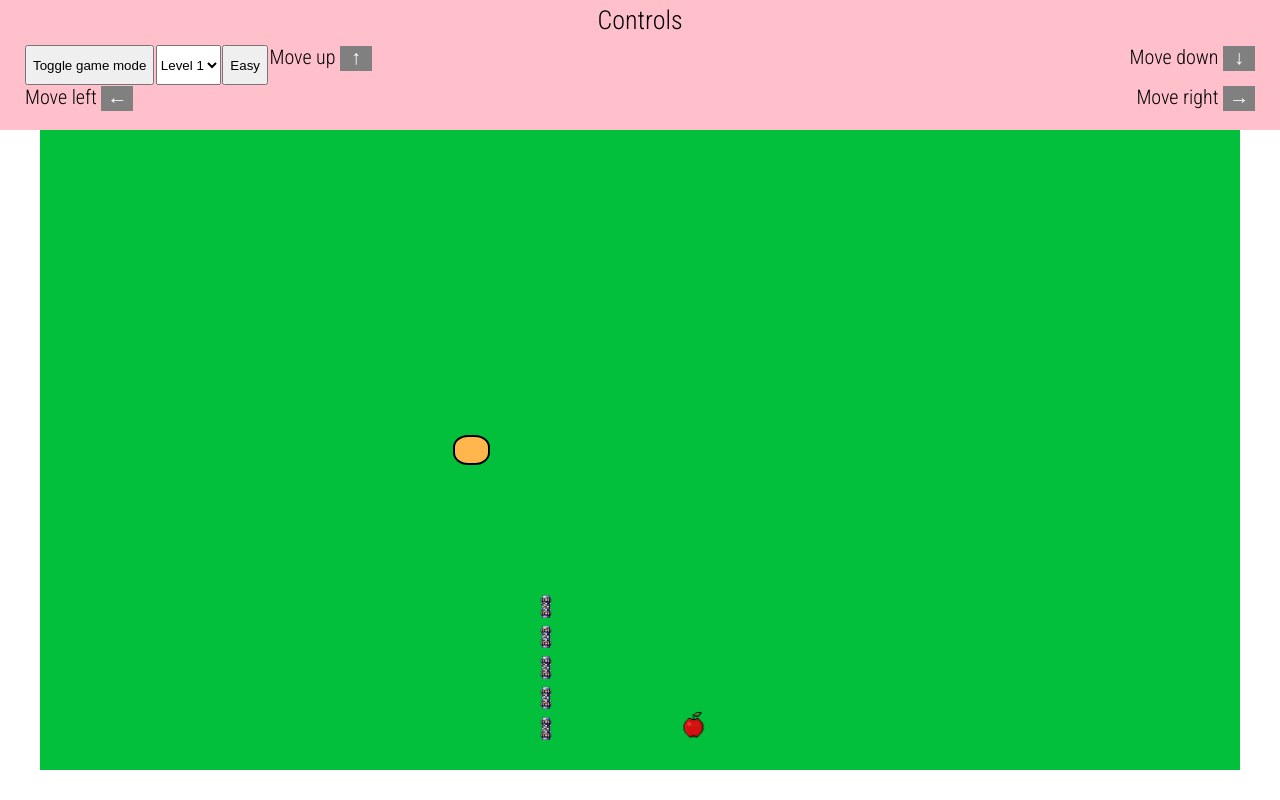
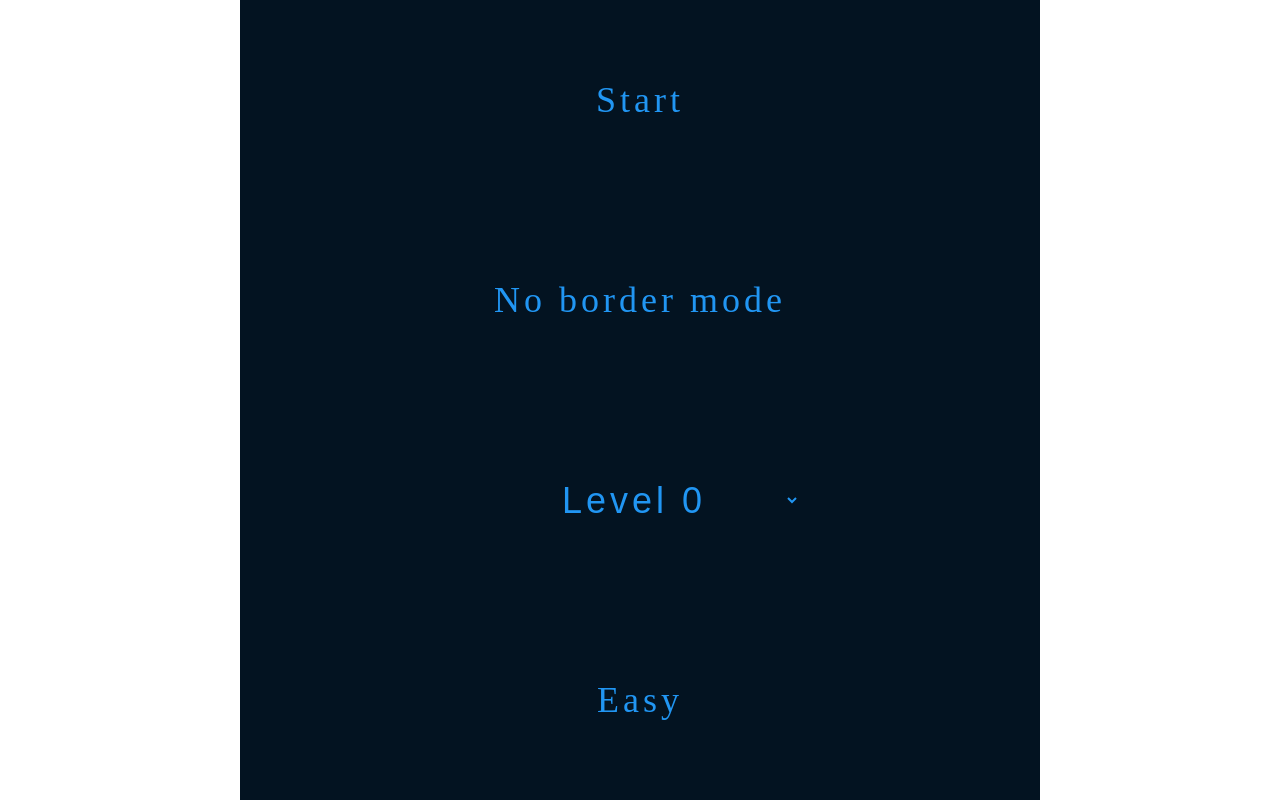
Before and after one commit to TigranMn/Snake_Game, a plain HTML site: page index.html in a window 1280 px wide. Drawn offline with Linux system fonts and the light colour scheme.

Commit message:
bug fixes

```diff
--- a/Design/styles.css
+++ /dev/null
@@ -1,105 +0,0 @@
-body {
-   display: flex;
-   margin: 0;
-}
-.menu{
-   width: 100vmin;
-   height: 100vmin;
-   margin: 0 auto;
-   background-color: #031321;
-   display: flex;
-   flex-wrap: wrap;
-   flex-direction: column;
-   justify-content: space-around;
-   align-items: center;
-}
-.menuItem {
-   color: #2196f3;
-   letter-spacing: 4px;
-   width: 40%;
-   height: 10%;
-   display: flex;
-   justify-content: center;
-   align-items: center;
-   text-align: center;
-   font-size: 36px;
-}
-.menuItem:hover {
-   color:#255784;
-   background: #2196f3;
-   box-shadow: 0 0 10px #2196f3, 0 0 40px #2196f3, 0 0 80px #2196f3;
-}
-.start {
-   position: relative;
-   overflow: hidden;
-}
-.start:hover {
-   transition-delay: 0.4s;
-}
-.start span {
-   position: absolute;
-   display: block;
-}
-
-.start span:nth-child(1) {
-  top: 0;
-  left: -100%;
-  width: 100%;
-  height: 2px;
-  background: linear-gradient(90deg, transparent, #2196f3);
-}
-.start:hover span:nth-child(1) {
-   left: 100%;
-   transition: 0.4s;
-}
-.start span:nth-child(3) {
-   bottom: 0;
-   right: -100%;
-   width: 100%;
-   height: 2px;
-   background: linear-gradient(270deg, transparent, #2196f3);
- }
- .start:hover span:nth-child(3) {
-    right: 100%;
-    transition: 0.4s;
-    transition-delay: 0.2s;
- }
-
- .start span:nth-child(2) {
-   top: -100%;
-   right: 0;
-   width: 2px;
-   height: 100%;
-   background: linear-gradient(180deg, transparent, #2196f3);
- }
- .start:hover span:nth-child(2) {
-    top: 100%;
-    transition: 0.4s;
-    transition-delay: 0.1s;
- }
-
- .start span:nth-child(4) {
-   bottom: -100%;
-   left: 0;
-   width: 2px;
-   height: 100%;
-   background: linear-gradient(360deg, transparent, #2196f3);
- }
- .start:hover span:nth-child(4) {
-    bottom: 100%;
-    transition: 0.4s;
-    transition-delay: 0.3s;
- }
-select option {
-   background:#255784;
-   color: #2196f3;
-}
-select {
-   background: #031321;
-   border: none;
-}
-select:focus {
-   border: 0px solid black;
-   outline: none;
-}
-select::-webkit-scrollbar {display:none;}
--- a/index.html
+++ b/index.html
@@ -11,20 +11,29 @@
       </style>
 </head>
 <body>
-   <div class="options">
-      <div class="controls">Controls</div>
-      <button class="toggleGameMode" type="button">Toggle game mode</button>
-      <select class="level" >
-         <option value="0">Level 1</option>
-         <option value="1">Level 2</option>
-         <option value="2">Level 3</option>
+   <div class="menu">
+      <div class="start menuItem">
+         <span></span>
+         <span></span>
+         <span></span>
+         <span></span>
+         Start
+      </div>
+      <div class="menuItem gameMode">
+         No border mode
+      </div>
+      <select onfocus="this.size = 3" onblur='this.size=1;' onchange='this.size=1; this.blur();' class="menuItem level">
+         <option value="0">Level 0</option>
+         <option value="1">Level 1</option>
+         <option value="2">Level 2</option>
+         <option value="3">Level 3</option>
+         <option value="4">Level 4</option>
       </select>
-      <button class="difficulty" type="button">Easy</button>
-         <span class="kbdspan l">Move up <kbd>&uparrow;</kbd> </span>
-         <span class="kbdspan r">Move down <kbd>&downarrow;</kbd></span>
-         <span class="kbdspan l">Move left <kbd>&leftarrow;</kbd></span>
-         <span class="kbdspan r">Move right <kbd>&rightarrow;</kbd></span>
+      <div class="menuItem difficulty">
+         Easy
       </div>
+
+   </div>
    <div class="gameboard"></div>
    <script src="script/main.js" type="module"></script>
 </body>
--- a/script/constants.js
+++ b/script/constants.js
@@ -1,5 +1,5 @@
 export const GAME_BOARD = document.querySelector('.gameboard')
-export const GRID_SIZE = {x:21,y:32} // Gameboard size
+export const GRID_SIZE = {x:21,y:21} // Gameboard size
 export const SNAKE_SPEED = [5,10,20]
 // walls of all levels ↓
 export const WALL = [[{x:20,y:14},{x:19,y:14},{x:18,y:14},{x:17,y:14},{x:16,y:14}],[{x:15,y:13}]]
--- a/script/gameSettings.js
+++ b/script/gameSettings.js
@@ -5,35 +5,40 @@ export let noBorderMode = true
 export let level = 0
 export let difficulty = 0
 
-// let difficultyBtn = document.querySelector('.difficulty')
-// difficultyBtn.addEventListener('click', changeDifficulty)
+let difficultyBtn = document.querySelector('.difficulty')
+difficultyBtn.addEventListener('click', changeDifficulty)
 
-// function changeDifficulty() {
-//    if(difficultyBtn.innerHTML === 'Easy') {
-//       difficultyBtn.innerHTML = 'Medium'
-//       difficulty = 1
-//    }
-//    else if(difficultyBtn.innerHTML === 'Medium') {
-//       difficultyBtn.innerHTML = 'Hard'
-//       difficulty = 2
-//    }
-//    else if(difficultyBtn.innerHTML === 'Hard') {
-//       difficultyBtn.innerHTML = 'Easy'
-//       difficulty = 0
-//    }
-// }
+function changeDifficulty() {
+   if(difficultyBtn.innerText === 'Easy') {
+      difficultyBtn.innerText = 'Medium'
+      difficulty = 1
+   }
+   else if(difficultyBtn.innerText === 'Medium') {
+      difficultyBtn.innerText = 'Hard'
+      difficulty = 2
+   }
+   else if(difficultyBtn.innerText === 'Hard') {
+      difficultyBtn.innerText = 'Easy'
+      difficulty = 0
+   }
+}
 
-// let lvlBtn = document.querySelector('.level')
-// lvlBtn.addEventListener('change',getLevel)
-// function getLevel() {
-//    level = lvlBtn.value
-//    console.log(level)
-// }
-// let toggle = document.querySelector('.toggleGameMode')
-// toggle.addEventListener('click',function() {
-//    noBorderMode ? noBorderMode = false : noBorderMode = true
-//    console.log(noBorderMode)
-// })
+let lvlBtn = document.querySelector('.level')
+lvlBtn.addEventListener('change',getLevel)
+function getLevel() {
+   level = lvlBtn.value
+}
+let toggle = document.querySelector('.gameMode')
+toggle.addEventListener('click',function() {
+   if(toggle.innerText === 'No border mode') {
+      noBorderMode = false
+      toggle.innerText = 'Border mode'
+   }
+   else if(toggle.innerText === 'Border mode') {
+      noBorderMode = true
+      toggle.innerText = 'No border mode'
+   }
+})
 function noBorder() {
    // Checking snakes intersection with wall or itself
    if(onSnake(snakeBody[0],true) || onWall(snakeBody[0])) {
--- a/script/main.js
+++ b/script/main.js
@@ -30,4 +30,4 @@ function draw() {
    drawWall()
 }
 
-window.requestAnimationFrame(main)
+// window.requestAnimationFrame(main)
--- a/script/snake.js
+++ b/script/snake.js
@@ -28,9 +28,9 @@ export function updateSnake() {
       snakeBody[0].x = 1
    }
    if(snakeBody[0].y < 1) {
-      snakeBody[0].y = 32
+      snakeBody[0].y = 21
    }
-   else if(snakeBody[0].y > 32) {
+   else if(snakeBody[0].y > 21) {
       snakeBody[0].y = 1
    }
   }
--- a/styles.css
+++ b/styles.css
@@ -6,46 +6,13 @@ body{
    justify-content: center;
    flex-wrap: wrap;
 }
-.options {
-   padding: 5px 25px;
-   box-sizing: border-box;
-   width: 100%;
-   background-color: pink;
-   overflow: hidden;
-   font-size: 20px;
-   display: flex;
-   flex-wrap: wrap;
-   justify-content: space-between;
-}
-.controls {
-   width: 100%;
-   font-size: 26px;
-   font-family: "Roboto Condensed",sans-serif;
-   text-align: center;
-}
-.kbdspan {
-   font-family: 'Roboto Condensed', sans-serif;
-   width: 40%;
-   margin-bottom: 5px;
-
-}
-.r {
-   text-align: right;
-}
-kbd {
-   padding: 0px 9px;
-   box-sizing: border-box;
-   border: 1px solid gray;
-   background-color: gray;
-   color: white;
-}
 .gameboard {
-   display: grid;
-   height: 80vmin;
-   width: 150vmin;
+   display: none;
+   height: 100vmin;
+   width: 100vmin;
    background-color: #03C03C;
    margin: 0 auto;
-   grid-template-columns:repeat(32, 1fr);
+   grid-template-columns:repeat(21, 1fr);
    grid-template-rows:repeat(21, 1fr);
 }
 .snake {
@@ -63,3 +30,105 @@ kbd {
    background-size: cover;
    background-repeat: no-repeat;
 }
+
+.menu{
+   width: 100vmin;
+   height: 100vmin;
+   margin: 0 auto;
+   background-color: #031321;
+   display: flex;
+   flex-wrap: wrap;
+   flex-direction: column;
+   justify-content: space-around;
+   align-items: center;
+}
+.menuItem {
+   color: #2196f3;
+   letter-spacing: 4px;
+   width: 40%;
+   height: 10%;
+   display: flex;
+   justify-content: center;
+   align-items: center;
+   text-align: center;
+   font-size: 36px;
+}
+.menuItem:hover {
+   color:#255784;
+   background: #2196f3;
+   box-shadow: 0 0 10px #2196f3, 0 0 40px #2196f3, 0 0 80px #2196f3;
+}
+.start {
+   position: relative;
+   overflow: hidden;
+}
+.start:hover {
+   transition-delay: 0.4s;
+}
+.start span {
+   position: absolute;
+   display: block;
+}
+
+.start span:nth-child(1) {
+  top: 0;
+  left: -100%;
+  width: 100%;
+  height: 2px;
+  background: linear-gradient(90deg, transparent, #2196f3);
+}
+.start:hover span:nth-child(1) {
+   left: 100%;
+   transition: 0.4s;
+}
+.start span:nth-child(3) {
+   bottom: 0;
+   right: -100%;
+   width: 100%;
+   height: 2px;
+   background: linear-gradient(270deg, transparent, #2196f3);
+ }
+ .start:hover span:nth-child(3) {
+    right: 100%;
+    transition: 0.4s;
+    transition-delay: 0.2s;
+ }
+
+ .start span:nth-child(2) {
+   top: -100%;
+   right: 0;
+   width: 2px;
+   height: 100%;
+   background: linear-gradient(180deg, transparent, #2196f3);
+ }
+ .start:hover span:nth-child(2) {
+    top: 100%;
+    transition: 0.4s;
+    transition-delay: 0.1s;
+ }
+
+ .start span:nth-child(4) {
+   bottom: -100%;
+   left: 0;
+   width: 2px;
+   height: 100%;
+   background: linear-gradient(360deg, transparent, #2196f3);
+ }
+ .start:hover span:nth-child(4) {
+    bottom: 100%;
+    transition: 0.4s;
+    transition-delay: 0.3s;
+ }
+select option {
+   background:#255784;
+   color: #2196f3;
+}
+select {
+   background: #031321;
+   border: none;
+}
+select:focus {
+   border: 0px solid black;
+   outline: none;
+}
+select::-webkit-scrollbar {display:none;}
```
Also changed, not shown: Design/index.html (deleted, +0 -35 lines).
